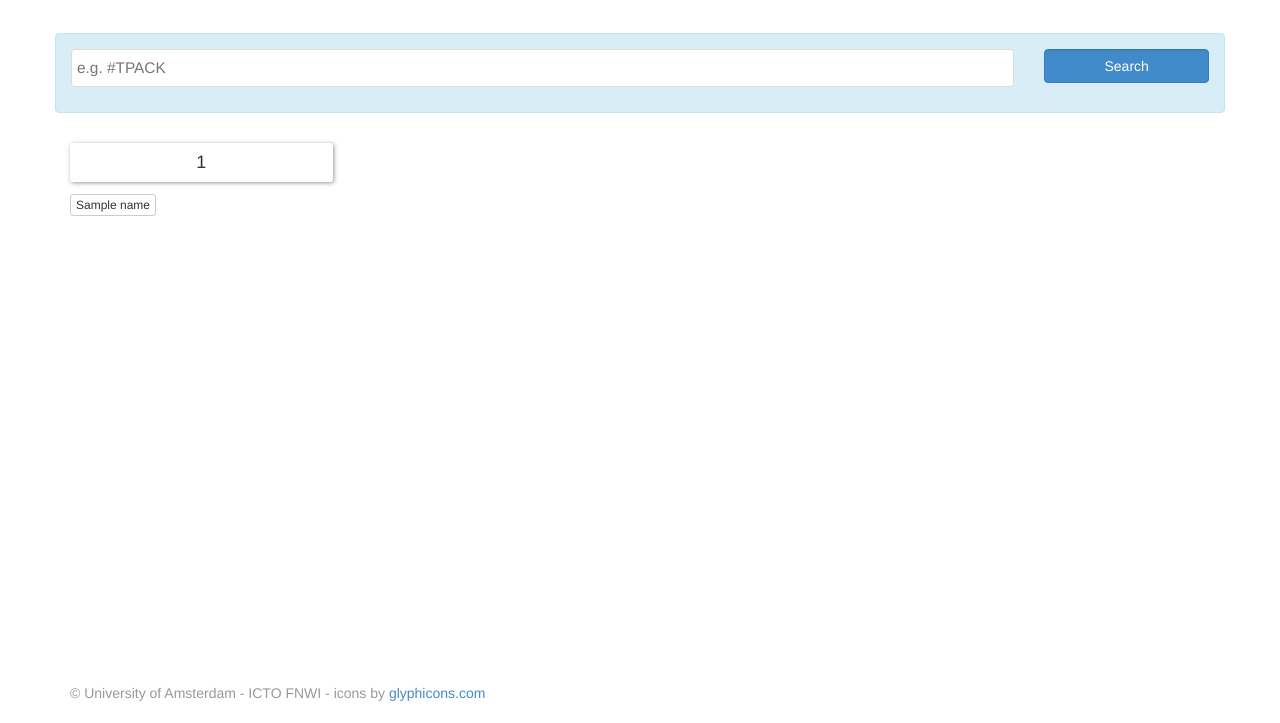
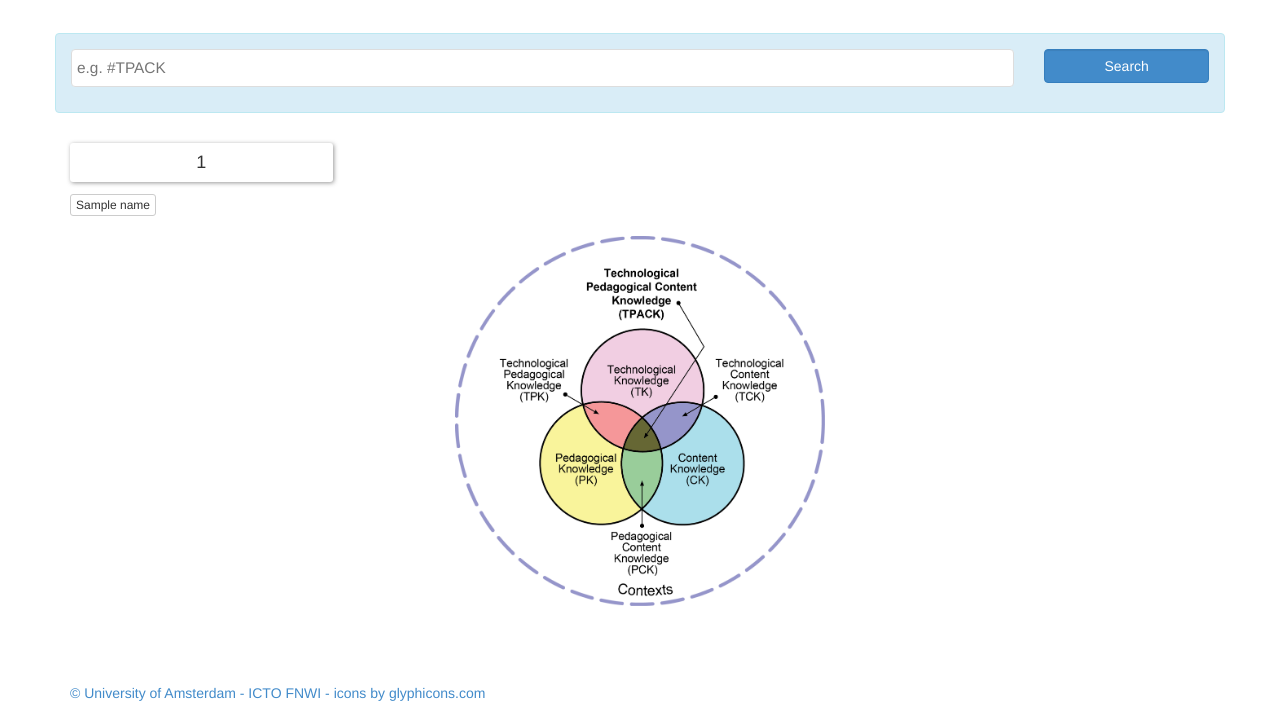
Before and after one commit to UvA-FNWI/Starfish, a Django app: template search/templates/index.html in a window 1280 px wide. Shown: the part 77-800 px from the top of the page. Run offline with Django 3.2, Linux system fonts and the light colour scheme; the template is opened without the code that fills it: most values are stand-ins (such as "Sample title", 1, 10 or a date in 2020).

Commit message:
Clickable TPACK image in index. Changed Topic to Context/Topic (issue #141).

```diff
--- a/search/models.py
+++ b/search/models.py
@@ -78,7 +78,7 @@
     TAG_TYPES = (('P', 'Pedagogy'),
                  ('T', 'Technology'),
                  ('C', 'Content'),
-                 ('O', 'Topic'))
+                 ('O', 'Context/Topic'))
     # The type of this tag, used for coloring
     type = models.CharField(max_length=1, choices=TAG_TYPES)
     # The handle by which this tag will be identified
--- a/search/templates/index.html
+++ b/search/templates/index.html
@@ -65,6 +65,10 @@
 	  </div>
     {% endfor %}
 	</div>
+	<div style="text-align: center;">
+		<a href="/glossary/51/">
+		<img style="max-width: 370px; margin-top: 20px;" src='static/images/TPACK.png'>
+	</div>
   {% else %}
   <img class="img-responsive" src='/static/images/explanation.png' />
   {% endif %}
--- a/search/templates/tag_list.html
+++ b/search/templates/tag_list.html
@@ -32,7 +32,7 @@
 			</dd>
 			{% endif %}
 			{% if o %}
-			<dt>Topic</dt>
+			<dt>Context/Topic</dt>
 		  <dd>
 				{% for tag in o %}
 					{% if tag.type == 'O' %}
```
Also changed, not shown: search/static/images/TPACK.png (added).
